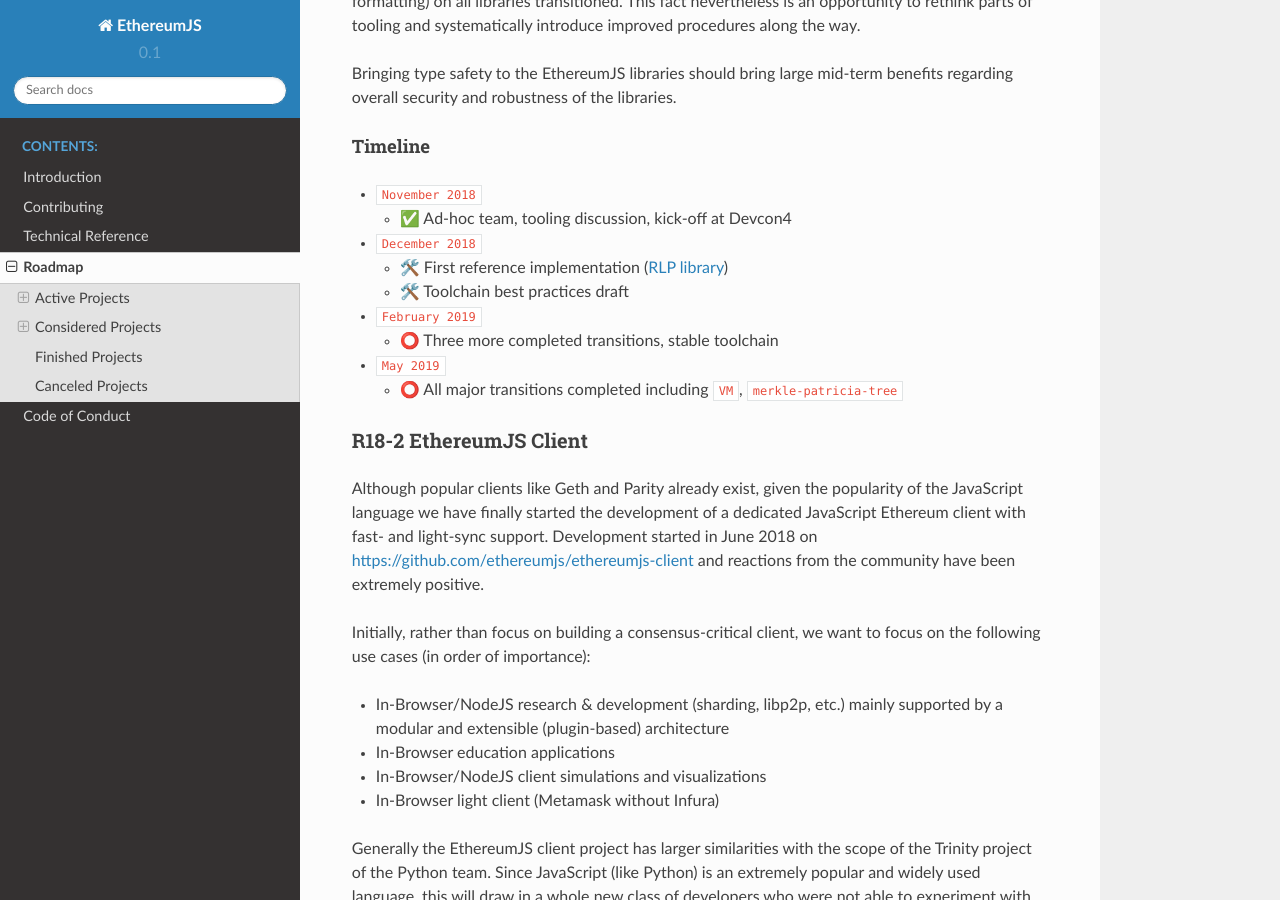
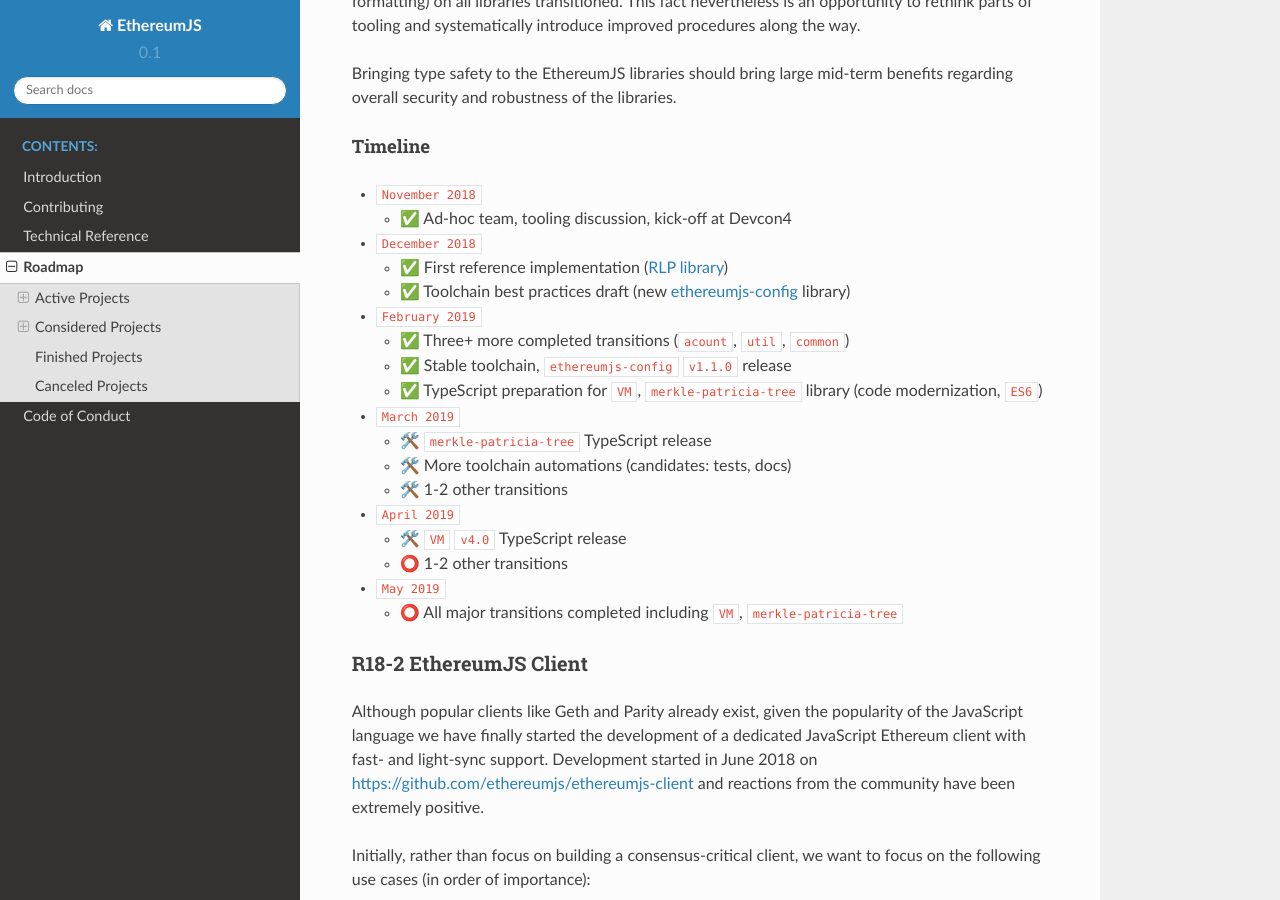
Before and after one commit to ethereumjs/organization, a Sphinx documentation site: the page built from docs/roadmap.rst, in a window 1280 px wide and 900 px high, scrolled down 348 px. Built offline with Sphinx 7.4.7 and the Read the Docs theme 2.0.0, drawn with Linux system fonts in a browser that asks for light colours.

Commit message:
Updated TypeScript project roadmap

```diff
--- a/docs/roadmap.rst
+++ b/docs/roadmap.rst
@@ -34,12 +34,25 @@
 
 - ``December 2018``
 
-  - 🛠️ First reference implementation (`RLP library <https://github.com/ethereumjs/rlp/pull/37>`_)
-  - 🛠️ Toolchain best practices draft
+  - ✅ First reference implementation (`RLP library <https://github.com/ethereumjs/rlp/pull/37>`_)
+  - ✅ Toolchain best practices draft (new `ethereumjs-config <https://github.com/ethereumjs/ethereumjs-config>`_ library)
 
 - ``February 2019``
 
-  - ⭕ Three more completed transitions, stable toolchain
+  - ✅  Three+ more completed transitions (``acount``, ``util``, ``common``)
+  - ✅  Stable toolchain, ``ethereumjs-config`` ``v1.1.0`` release
+  - ✅  TypeScript preparation for ``VM``, ``merkle-patricia-tree`` library (code modernization, ``ES6``)
+
+- ``March 2019``
+
+  - 🛠️ ``merkle-patricia-tree`` TypeScript release
+  - 🛠️  More toolchain automations (candidates: tests, docs)
+  - 🛠️  1-2 other transitions
+
+- ``April 2019``
+
+  - 🛠️ ``VM`` ``v4.0`` TypeScript release
+  - ⭕  1-2 other transitions
 
 - ``May 2019``
 
```
